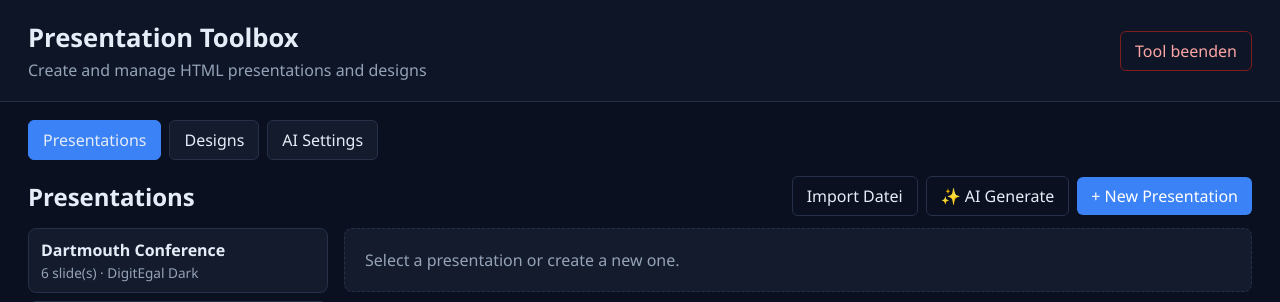
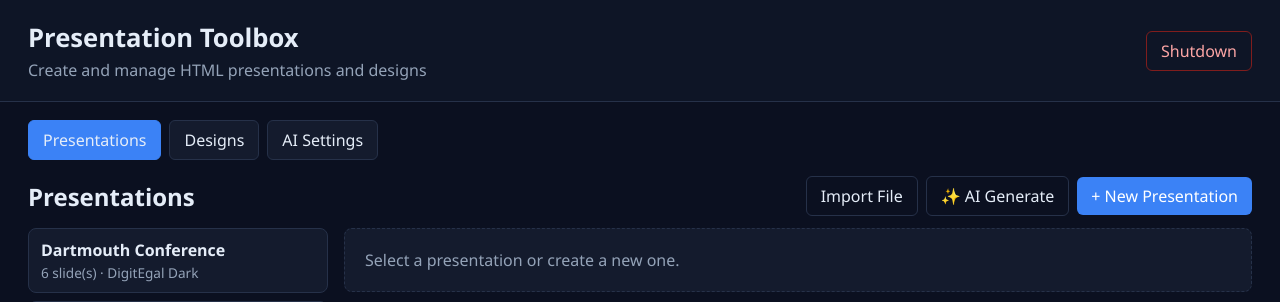
Before and after one commit to DigitEgal/HTML-Presenter, a Flask app: page / in a window 1280 px wide. Shown: the top 302 px of the page. Run offline with Flask 3, Linux system fonts and the light colour scheme; some libraries are stand-ins or nearby versions.

Commit message:
EN Language

```diff
--- a/app/static/js/toolbox.js
+++ b/app/static/js/toolbox.js
@@ -333,7 +333,7 @@ function renderModelList(models) {
   c.innerHTML = '';
   const current = (qs('ai-model') ? qs('ai-model').value.trim() : '');
   if (!models || !models.length) {
-    c.innerHTML = '<span class="hint">Keine Modelle gefunden.</span>';
+    c.innerHTML = '<span class="hint">No models found.</span>';
     return;
   }
   models.forEach(m => {
@@ -375,20 +375,20 @@ if (qs('ai-load-models')) {
   qs('ai-load-models').onclick = async () => {
     const btn = qs('ai-load-models');
     const status = qs('ai-models-status');
-    btn.disabled = true; btn.textContent = 'Lade...';
+    btn.disabled = true; btn.textContent = 'Loading...';
     if (status) status.textContent = '';
     try {
       const res = await api('/api/ai/models', { method: 'POST', body: JSON.stringify({ ai: currentAIConfig() }) });
       const models = res.models || [];
       renderModelList(models);
-      if (status) status.textContent = models.length ? `${models.length} Modell(e) gefunden` : 'Keine Modelle gefunden';
-      toast(models.length ? 'Modelle geladen' : 'Keine Modelle gefunden');
+      if (status) status.textContent = models.length ? `${models.length} model(s) found` : 'No models found';
+      toast(models.length ? 'Models loaded' : 'No models found');
     } catch (e) {
       renderModelList([]);
-      if (status) status.textContent = 'Fehler beim Laden';
-      toast(e.message || 'Modelle konnten nicht geladen werden');
+      if (status) status.textContent = 'Failed to load';
+      toast(e.message || 'Could not load models');
     } finally {
-      btn.disabled = false; btn.textContent = 'Modelle laden';
+      btn.disabled = false; btn.textContent = 'Load Models';
     }
   };
 }
@@ -418,9 +418,9 @@ if (qs('ai-new-design')) {
     qs('ai-design-from-file').onclick = async () => {
       const fileInput = qs('ai-design-file');
       const file = fileInput && fileInput.files && fileInput.files[0];
-      if (!file) { toast('Bitte eine Datei auswählen (.pptx, .pdf, .html)'); return; }
+      if (!file) { toast('Please select a file (.pptx, .pdf, .html)'); return; }
       const btn = qs('ai-design-from-file');
-      btn.disabled = true; btn.textContent = 'Analysiere...';
+      btn.disabled = true; btn.textContent = 'Analyzing...';
       try {
         const fd = new FormData();
         fd.append('file', file);
@@ -429,21 +429,21 @@ if (qs('ai-new-design')) {
         const res = await fetch('/api/ai/generate-design-from-file', { method: 'POST', body: fd });
         let data = {};
         try { data = await res.json(); } catch {}
-        if (!res.ok) throw new Error(data.error || data.description || 'Generierung fehlgeschlagen');
+        if (!res.ok) throw new Error(data.error || data.description || 'Generation failed');
         if (data.source === 'heuristic') {
-          toast('Design aus Datei extrahiert (ohne AI)');
+          toast('Design extracted from file (without AI)');
           if (data.ai_warning) console.warn('AI fallback:', data.ai_warning);
         } else {
-          toast('Design aus Datei generiert');
+          toast('Design generated from file');
         }
         qs('ai-design-panel').classList.add('hidden');
         fileInput.value = '';
         await loadDesigns();
         if (data.saved) openDesign(data.saved.id);
       } catch (e) {
-        toast(e.message || 'Generierung fehlgeschlagen');
+        toast(e.message || 'Generation failed');
       } finally {
-        btn.disabled = false; btn.textContent = 'Design aus Datei generieren & speichern';
+        btn.disabled = false; btn.textContent = 'Generate Design from File & Save';
       }
     };
   }
@@ -481,9 +481,9 @@ if (qs('import-pres-file-btn')) {
   qs('import-pres-run').onclick = async () => {
     const fileInput = qs('import-pres-file');
     const file = fileInput && fileInput.files && fileInput.files[0];
-    if (!file) { toast('Bitte eine Datei auswählen (.pptx, .pdf, .html)'); return; }
+    if (!file) { toast('Please select a file (.pptx, .pdf, .html)'); return; }
     const btn = qs('import-pres-run');
-    btn.disabled = true; btn.textContent = 'Importiere...';
+    btn.disabled = true; btn.textContent = 'Importing...';
     try {
       const fd = new FormData();
       fd.append('file', file);
@@ -494,12 +494,12 @@ if (qs('import-pres-file-btn')) {
       const res = await fetch('/api/presentations/import-file', { method: 'POST', body: fd });
       let data = {};
       try { data = await res.json(); } catch {}
-      if (!res.ok) throw new Error(data.error || data.description || 'Import fehlgeschlagen');
+      if (!res.ok) throw new Error(data.error || data.description || 'Import failed');
       if (data.design) {
-        toast(`Präsentation importiert (${data.slides_count || 0} Folien) · Design „${data.design.name}“ erzeugt`);
+        toast(`Presentation imported (${data.slides_count || 0} slides) · design "${data.design.name}" created`);
         await loadDesigns();
       } else {
-        toast(`Präsentation importiert (${data.slides_count || 0} Folien)`);
+        toast(`Presentation imported (${data.slides_count || 0} slides)`);
       }
       if (data.ai_warning) console.warn('AI warning:', data.ai_warning);
       qs('import-pres-panel').classList.add('hidden');
@@ -508,9 +508,9 @@ if (qs('import-pres-file-btn')) {
       await loadPresentations();
       if (data.saved) openPresentation(data.saved.id);
     } catch (e) {
-      toast(e.message || 'Import fehlgeschlagen');
+      toast(e.message || 'Import failed');
     } finally {
-      btn.disabled = false; btn.textContent = 'Importieren & Speichern';
+      btn.disabled = false; btn.textContent = 'Import & Save';
     }
   };
 }
@@ -518,14 +518,14 @@ if (qs('import-pres-file-btn')) {
 const quitBtn = qs('quit-app');
 if (quitBtn) {
   quitBtn.onclick = async () => {
-    if (!confirm('Tool wirklich beenden?')) return;
+    if (!confirm('Shut down the tool?')) return;
     try { await api('/api/shutdown', { method: 'POST' }); } catch (e) { /* server may exit before response */ }
-    toast('Tool wird beendet...');
+    toast('Shutting down...');
     setTimeout(() => {
       try { window.open('', '_self'); window.close(); } catch (e) {}
       try { window.close(); } catch (e) {}
       // fallback message if browser blocks closing
-      document.body.innerHTML = '<div style="font-family:Segoe UI,Arial,sans-serif;padding:40px;color:#e5edf8;background:#0b1020;min-height:100vh"><h2>Tool beendet</h2><p>Der Server wurde gestoppt. Sie können dieses Browserfenster jetzt schließen.</p></div>';
+      document.body.innerHTML = '<div style="font-family:Segoe UI,Arial,sans-serif;padding:40px;color:#e5edf8;background:#0b1020;min-height:100vh"><h2>Tool stopped</h2><p>The server has been stopped. You can close this browser window now.</p></div>';
     }, 400);
   };
 }
--- a/app/templates/index.html
+++ b/app/templates/index.html
@@ -14,7 +14,7 @@
         <p>Create and manage HTML presentations and designs</p>
       </div>
       <div class="topbar-actions">
-        <button id="quit-app" class="danger">Tool beenden</button>
+        <button id="quit-app" class="danger">Shutdown</button>
       </div>
     </div>
   </header>
@@ -30,24 +30,24 @@
       <div class="panel-header">
         <h2>Presentations</h2>
         <div class="header-actions">
-          <button id="import-pres-file-btn" class="secondary">Import Datei</button>
+          <button id="import-pres-file-btn" class="secondary">Import File</button>
           <button id="ai-new-presentation" class="secondary">✨ AI Generate</button>
           <button id="new-presentation" class="primary">+ New Presentation</button>
         </div>
       </div>
       <div id="import-pres-panel" class="card ai-panel hidden">
-        <h3>Präsentation aus Datei importieren (PPTX / PDF / HTML)</h3>
-        <p class="hint" style="margin-top:0">Analysiert die Datei, extrahiert Folien und formatiert die Inhalte als modernes Markdown (Listen, Tabellen, Zitate, Hervorhebungen).</p>
-        <label>Datei <input id="import-pres-file" type="file" accept=".pptx,.pdf,.html,.htm" /></label>
+        <h3>Import Presentation from File (PPTX / PDF / HTML)</h3>
+        <p class="hint" style="margin-top:0">Analyzes the file, extracts slides and formats the content as modern Markdown (lists, tables, quotes, emphasis).</p>
+        <label>File <input id="import-pres-file" type="file" accept=".pptx,.pdf,.html,.htm" /></label>
         <div class="row two">
-          <label>Name (optional) <input id="import-pres-name" placeholder="Name der neuen Präsentation" /></label>
+          <label>Name (optional) <input id="import-pres-name" placeholder="Name of the new presentation" /></label>
           <label>Design
             <select id="import-pres-design"></select>
           </label>
         </div>
-        <label class="check"><input type="checkbox" id="import-pres-auto-design" checked /> Design automatisch aus Datei erzeugen (modernes CSS)</label>
+        <label class="check"><input type="checkbox" id="import-pres-auto-design" checked /> Automatically create a design from the file (modern CSS)</label>
         <div class="actions">
-          <button type="button" id="import-pres-run" class="primary">Importieren & Speichern</button>
+          <button type="button" id="import-pres-run" class="primary">Import & Save</button>
           <button type="button" id="import-pres-cancel" class="secondary">Cancel</button>
         </div>
       </div>
@@ -114,12 +114,12 @@
           <button type="button" id="ai-design-cancel" class="secondary">Cancel</button>
         </div>
         <hr style="border:none;border-top:1px solid var(--border);margin:14px 0" />
-        <h4 style="margin:0 0 8px">Ähnliches Design aus Datei (PPTX / PDF / HTML)</h4>
-        <label>Datei <input id="ai-design-file" type="file" accept=".pptx,.pdf,.html,.htm" /></label>
+        <h4 style="margin:0 0 8px">Similar Design from File (PPTX / PDF / HTML)</h4>
+        <label>File <input id="ai-design-file" type="file" accept=".pptx,.pdf,.html,.htm" /></label>
         <div class="actions">
-          <button type="button" id="ai-design-from-file" class="primary">Design aus Datei generieren &amp; speichern</button>
+          <button type="button" id="ai-design-from-file" class="primary">Generate Design from File &amp; Save</button>
         </div>
-        <p class="hint">Analysiert Farben/Stile/Inhalte der Datei und erzeugt ein ähnliches, modernes Design mit umfangreichem Custom-CSS (Gradients, Typografie, Listen, Tabellen, Zitate). Ohne AI wird ein heuristisches Design erzeugt.</p>
+        <p class="hint">Analyzes the file's colors/styles/content and creates a similar, modern design with extensive custom CSS (gradients, typography, lists, tables, quotes). Without AI, a heuristic design is generated.</p>
       </div>
       <div class="split">
         <div class="list-pane">
@@ -190,7 +190,7 @@
         <label>API Key <input id="ai-api-key" type="password" placeholder="Required for cloud providers; often optional for local" autocomplete="off" /></label>
         <div class="model-loader">
           <div class="actions" style="margin-top:0">
-            <button type="button" id="ai-load-models" class="secondary">Modelle laden</button>
+            <button type="button" id="ai-load-models" class="secondary">Load Models</button>
             <span id="ai-models-status" class="hint"></span>
           </div>
           <div id="ai-models-list" class="model-list"></div>
```
Also changed, not shown: README.md.
